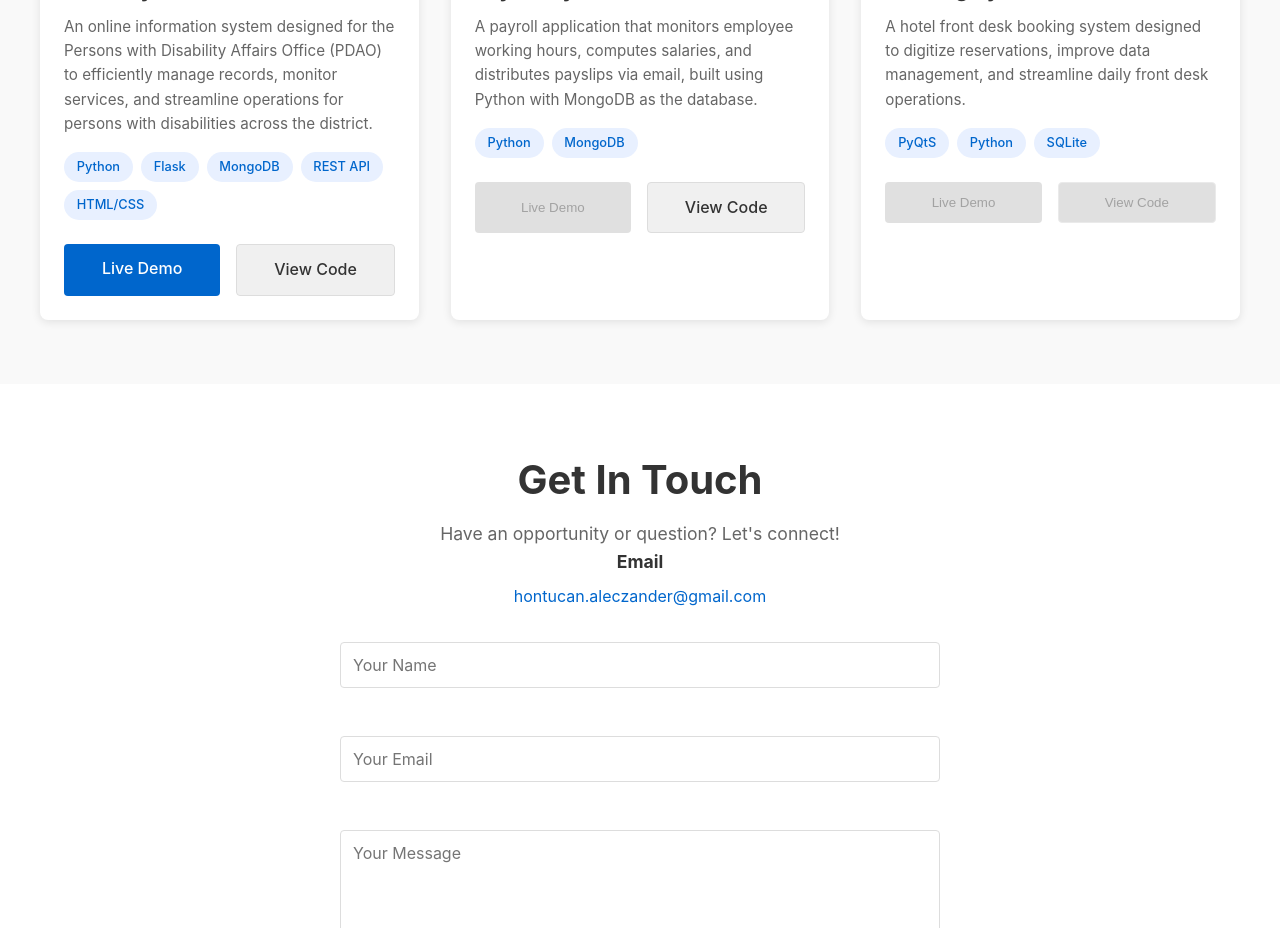
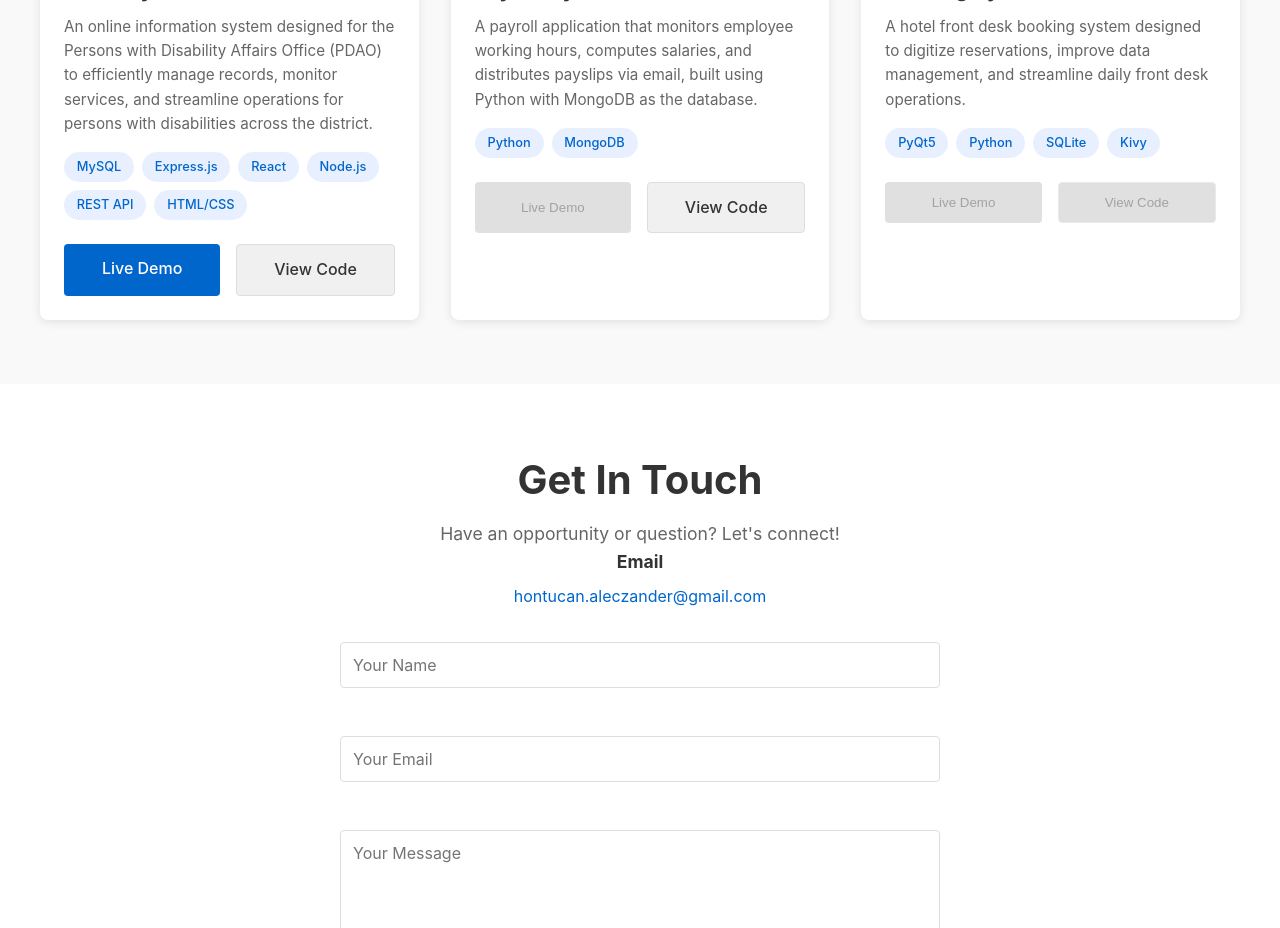
Before and after one commit to Khynx/myportfolio, a React (Create React App) app: page / in a window 1280 px wide. Shown: the part 1320-2248 px from the top of the page. Built offline with nearby package versions, Linux system fonts and the light colour scheme.

Commit message:
Update projects data

```diff
--- a/src/data/projects.js
+++ b/src/data/projects.js
@@ -3,7 +3,7 @@ export const initialProjects = [
     id: 1,
     title: "PDAO System",
     description: "An online information system designed for the Persons with Disability Affairs Office (PDAO) to efficiently manage records, monitor services, and streamline operations for persons with disabilities across the district.",
-    technologies: ["Python", "Flask", "MongoDB", "REST API", "HTML/CSS"],
+    technologies: ["MySQL", "Express.js", "React", "Node.js", "REST API", "HTML/CSS"],
     imageUrl: "/images/projects/pdao-system.png",
     liveUrl: "https://pdao-system.vercel.app/login",
     githubUrl: "https://github.com/Khynx/pdao_system"
@@ -21,7 +21,7 @@ export const initialProjects = [
     id: 3,
     title: "Booking System",
     description: "A hotel front desk booking system designed to digitize reservations, improve data management, and streamline daily front desk operations.",
-    technologies: ["PyQtS", "Python", "SQLite"],
+    technologies: ["PyQt5", "Python", "SQLite", "Kivy"],
     imageUrl: "/images/projects/booking-system.png",
     liveUrl: "#",
     githubUrl: "#"
```
